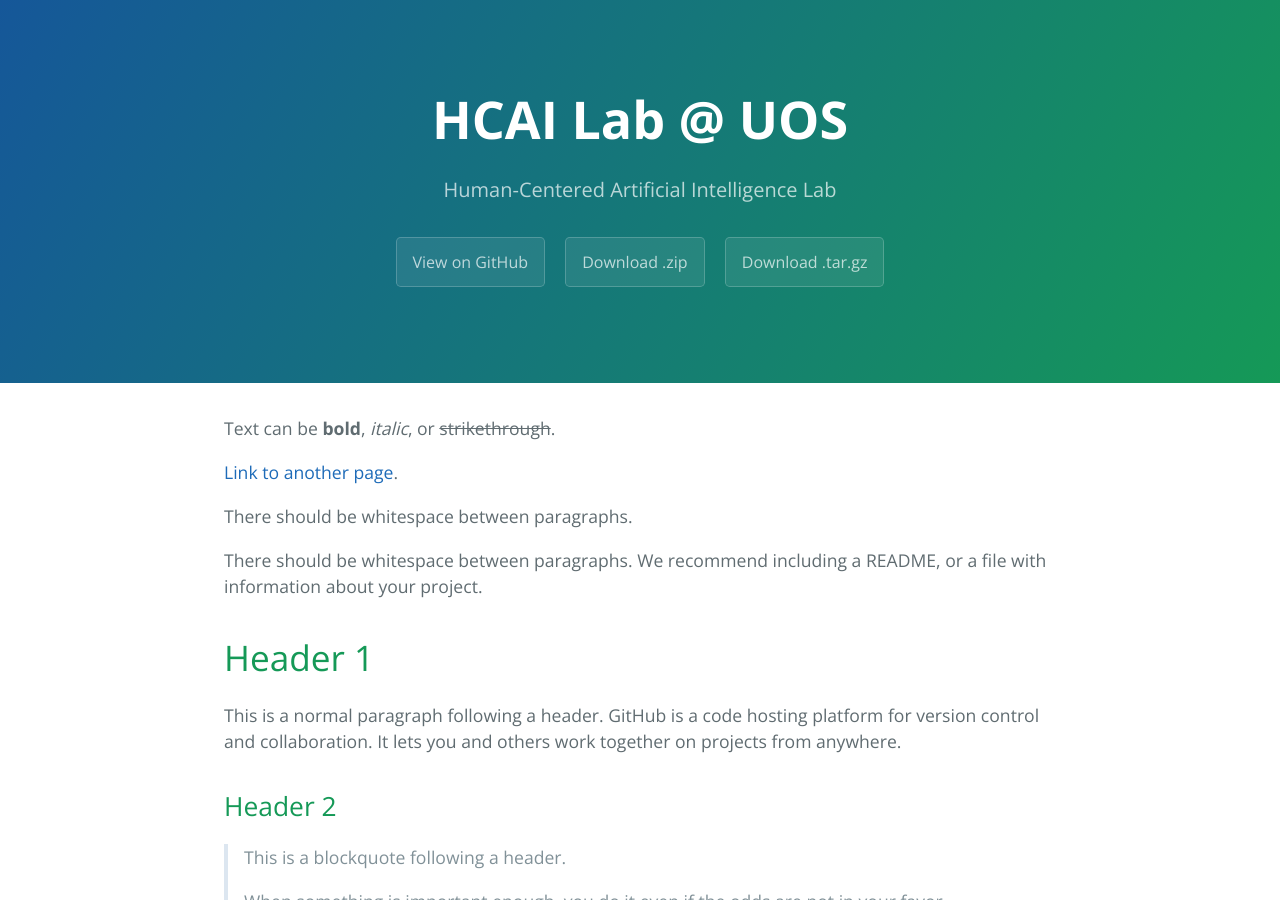
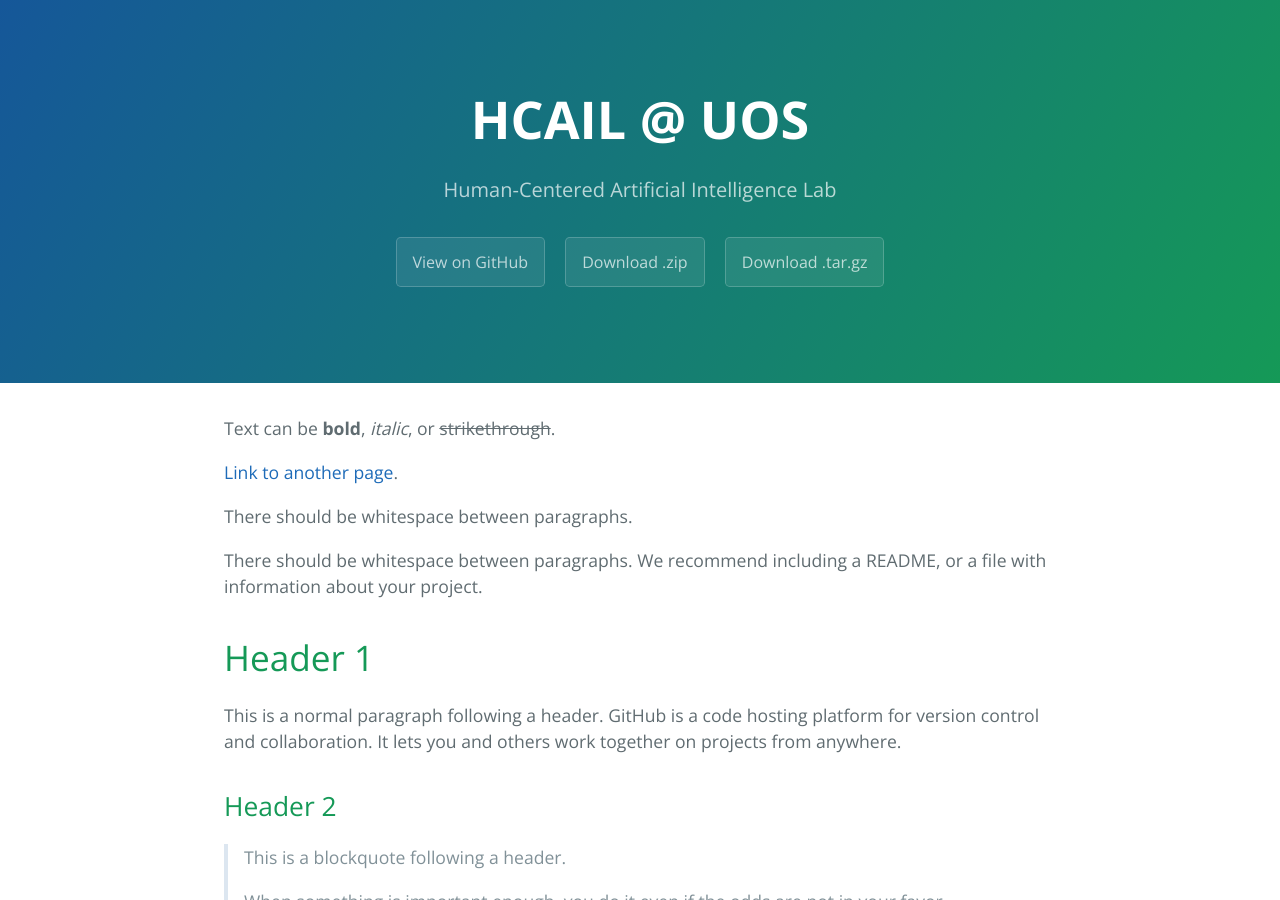
Before and after one commit to hcail/hcail-backup.github.io, a Jekyll site: the page built from index.md, in a window 1280 px wide and 900 px high. Built offline with Jekyll 4.4.1, drawn with Linux system fonts in a browser that asks for light colours.

Commit message:
Update _config.yml

```diff
--- a/_config.yml
+++ b/_config.yml
@@ -1,4 +1,4 @@
-title: HCAI Lab @ UOS
+title: HCAIL @ UOS
 description: Human-Centered Artificial Intelligence Lab
 show_downloads: true
 google_analytics:
```
